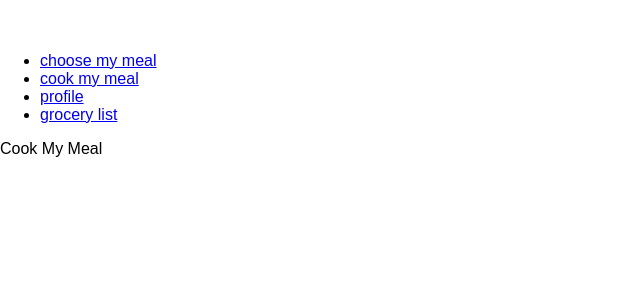
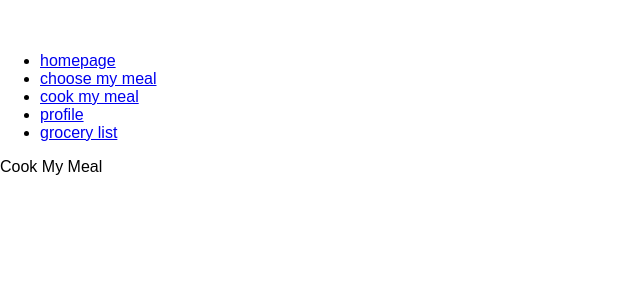
Before and after one commit to sandragjacinto/react_planner, a React (Create React App) app: page /cookmymeal in a window 1280 px wide. Shown: the top 300 px of the page, without its empty margins (0-640 px from the left). Built offline with nearby package versions, Linux system fonts and the light colour scheme.

Commit message:
adds homepage button

```diff
--- a/src/App.js
+++ b/src/App.js
@@ -15,6 +15,7 @@ class App extends Component {
           <div className="col-md-8 col-md-offset-2">
             <br /> <br />
             <ul style={{ textAlign: "left" }} className="nav nav-tabs">
+              <li role="presentation"> <Link to='/' className="btn btn-lg"> homepage </Link> </li>
               <li role="presentation"> <Link to='/choosemymeal' className="btn btn-lg"> choose my meal</Link> </li>
               <li role="presentation"> <Link to='/cookmymeal' className="btn btn-lg"> cook my meal</Link> </li>
               <li role="presentation"> <Link to='/profile' className="btn btn-lg"> profile</Link> </li>
```
